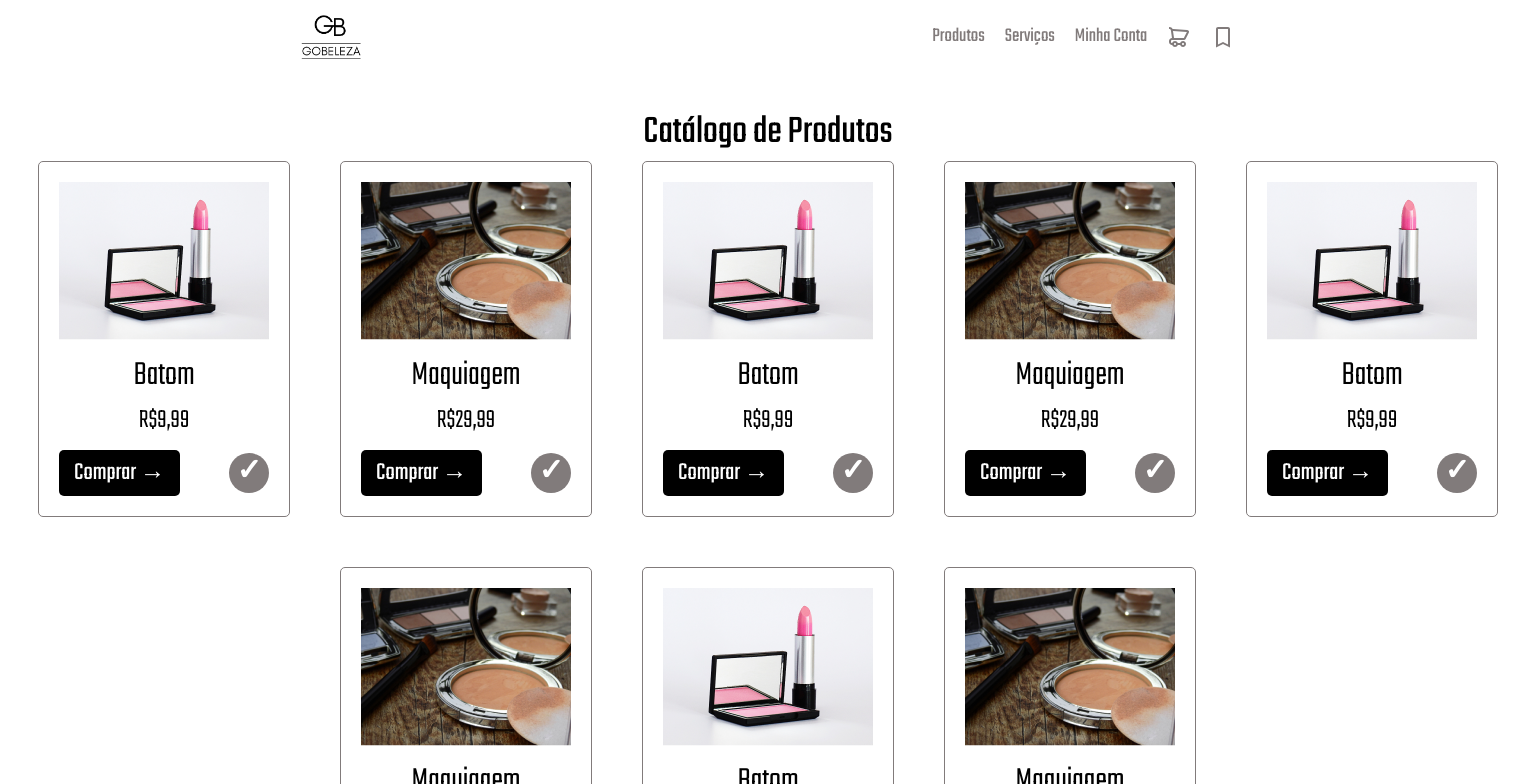
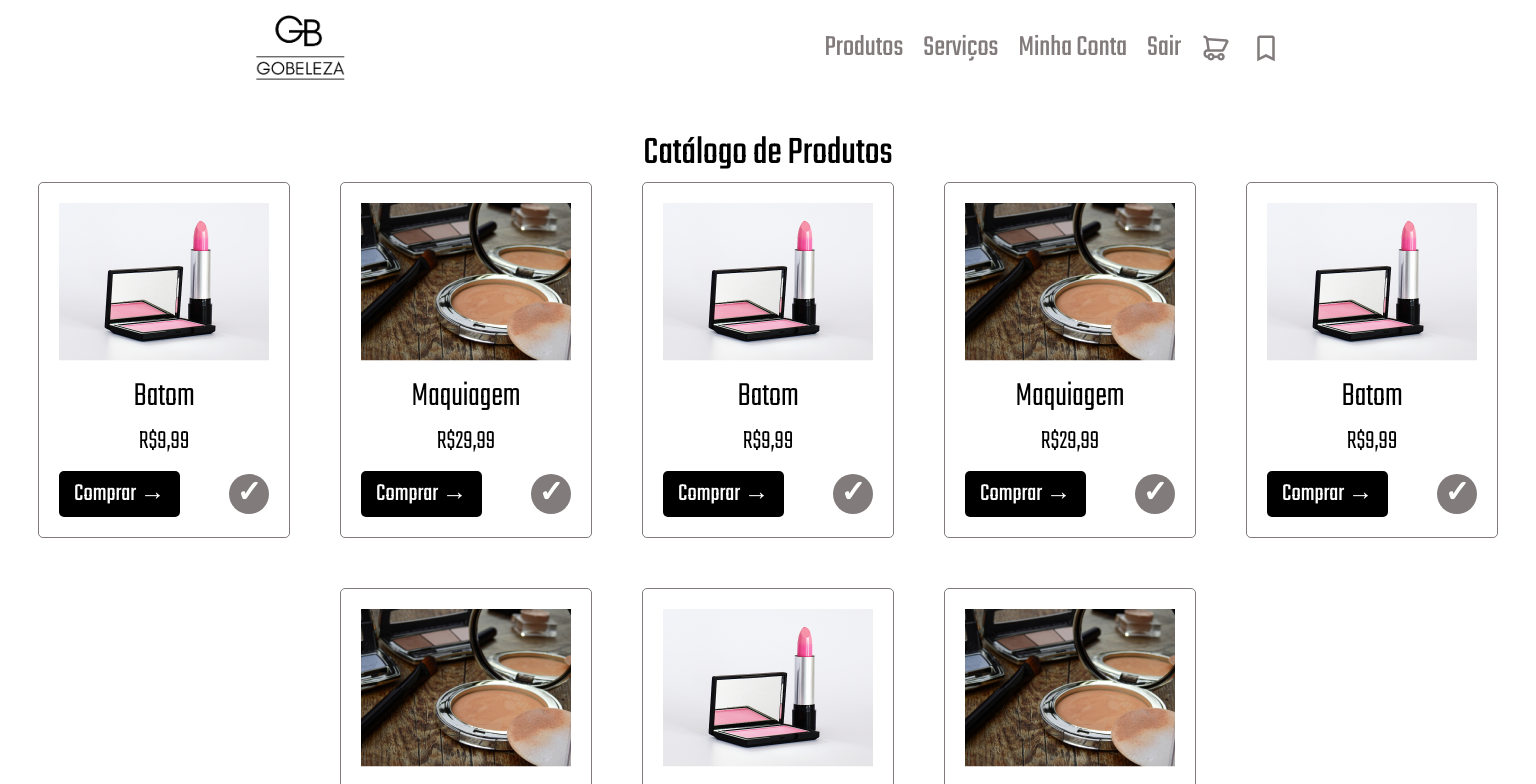
Before and after one commit to DavidGaleno/gobeleza---old, a React (Vite) app: page / in a window 1536 px wide. Shown: the top 784 px of the page. Built offline with nearby package versions, Linux system fonts and the light colour scheme.

Commit message:
exit-button

```diff
--- a/src/views/catalogoScreen/index.tsx
+++ b/src/views/catalogoScreen/index.tsx
@@ -27,10 +27,11 @@ export const CatalogoScreen = () => {
                         <a href="#">Produtos</a>
                         <a href="#">Serviços</a>
                         <a href="#">Minha Conta</a>
+                        <a href="#">Sair</a>
                     </div>
-                    <LoginIcon fatherClass={styles.mobileMenu} image={menuHamburguer} alt='Menu' />
-                    <LoginIcon image={carrinhoCompras} alt='Carrinho de Compras' />
-                    <LoginIcon image={listaDesejos} alt='Lista de Desejos' />
+                    <LoginIcon fatherClass={`${styles.mobileMenu}`} image={menuHamburguer} alt='Menu' />
+                    <LoginIcon fatherClass={`${styles.desktopIcon}`} image={carrinhoCompras} alt='Carrinho de Compras' />
+                    <LoginIcon fatherClass={`${styles.desktopIcon}`} image={listaDesejos} alt='Lista de Desejos' />
                 </nav>
             </header>
             <main>
--- a/src/views/catalogoScreen/styles.module.css
+++ b/src/views/catalogoScreen/styles.module.css
@@ -56,9 +56,31 @@ h1 {
     font-size: 2rem;
 }
 
-@media screen and (max-width:768px) {
+@media screen and (max-width:767px) {
     .desktopMenu {
         display: none;
+    }
+}
+
+@media screen and (min-width:1440px) {
+    .logo {
+        width: 9rem;
+    }
+
+    .desktopMenu>a {
+        font-size: 3rem;
+    }
+}
+@media screen and (max-width:1920px) {
+    .logo {
+        width: 9rem;
+    }
+
+}
+
+@media screen and (min-width:1024px) {
+    .desktopIcon {
+        width: 3rem;
     }
 }
 
```
